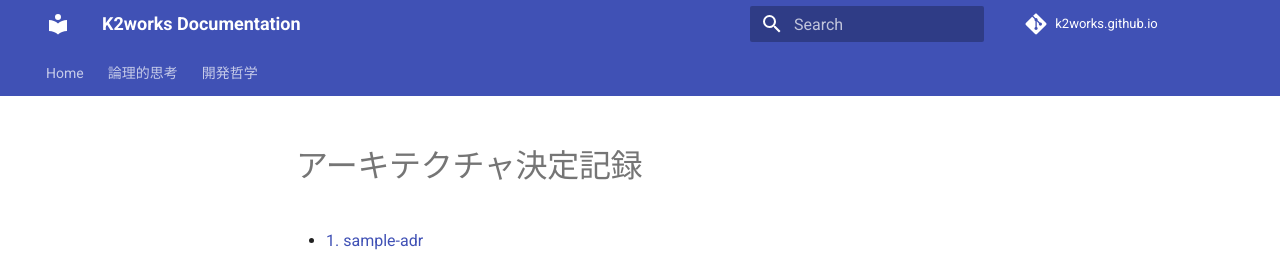
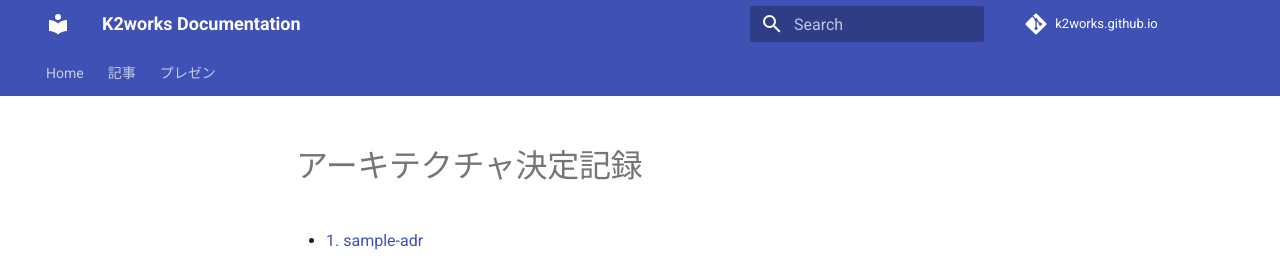
Before and after one commit to k2works/k2works.github.io, an MkDocs documentation site: the page built from docs/adr/README.md, in a window 1280 px wide. Shown: the top 256 px of the page. Built offline with MkDocs 1.6.1 and Material for MkDocs 9.7.7, drawn with Linux system fonts in a browser that asks for light colours; comment, search, counter and statistics services are not loaded.

Commit message:
docs:mkdocs
"Organize navigation structure with nested entries

Refactor the navigation structure in mkdocs.yml to include nested categories. Group '論理的思考' and '開発哲学' under '記事' and introduce a new 'プレゼン' section for specific presentation files. This improves readability and content organization."

```diff
--- a/mkdocs.yml
+++ b/mkdocs.yml
@@ -55,5 +55,9 @@ plugins:
 
 nav:
   - Home: home.md
-  - 論理的思考: ロジカルシンキングとクリティカルシンキング.md
-  - 開発哲学: ソフトウェアの価値と役に立つソフトウェア開発の実践.md
+  - 記事:
+    - 論理的思考: ロジカルシンキングとクリティカルシンキング.md
+    - 開発哲学: ソフトウェアの価値と役に立つソフトウェア開発の実践.md
+  - プレゼン:
+      - プレゼン/202503001.md
+      - プレゼン/202504001.md
```
